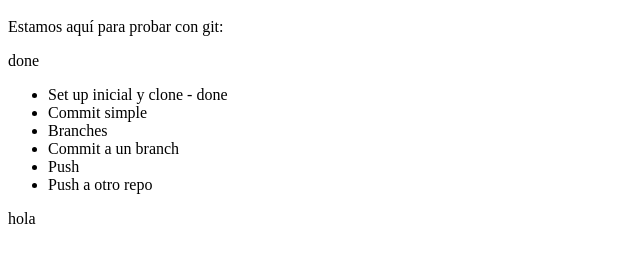
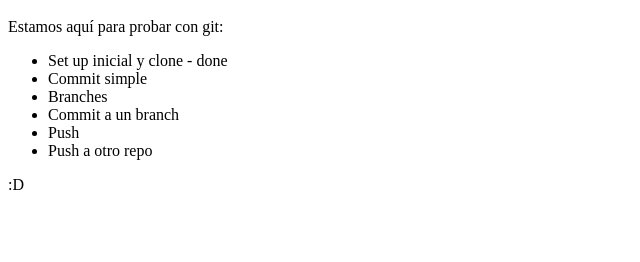
Before and after one commit to leomicheloni/JugandoConGit, a plain HTML site: page index.html in a window 1280 px wide. Shown: the part 48-310 px from the top of the page, without its empty margins (0-640 px from the left). Drawn offline with Linux system fonts and the light colour scheme.

Commit message:
Mi nuevo branch

```diff
--- a/index.html
+++ b/index.html
@@ -5,7 +5,6 @@
 <body>
 	<h1>Bienvenidos</h1>
 	<p>Estamos aquí para probar con git:</p>
-	done
 	<ul>
 		<li>Set up inicial y clone - done</li>
 		<li>Commit simple</li>
@@ -14,6 +13,6 @@
 		<li>Push</li>
 		<li>Push a otro repo</li>
 	</ul>
-hola
 	</body>
+	:D
 </html>
```
